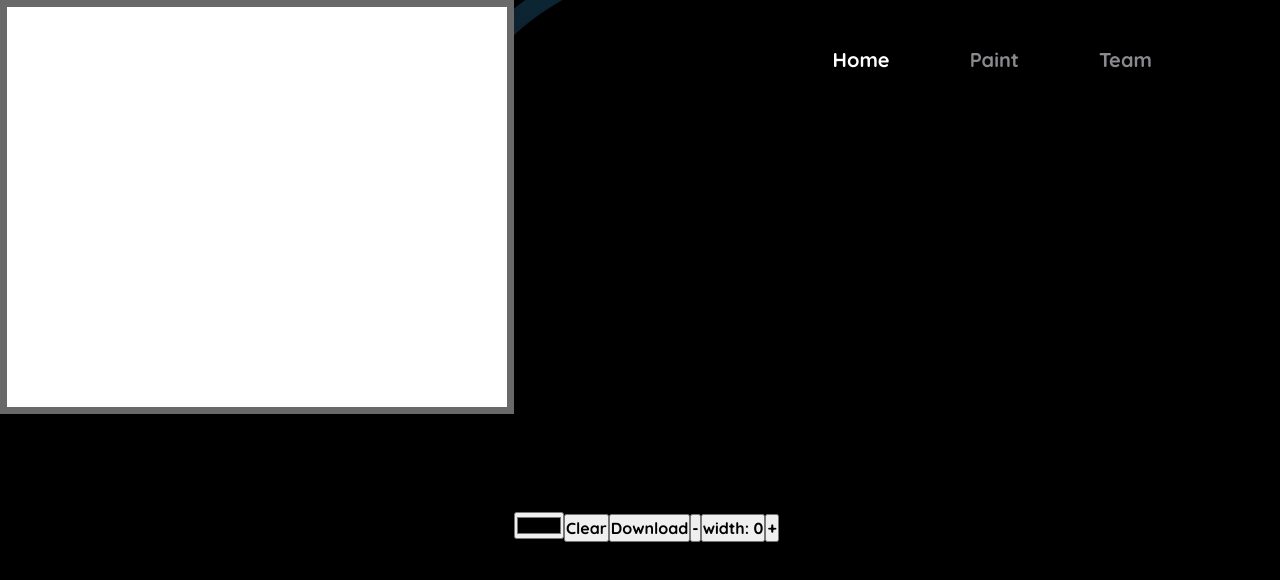
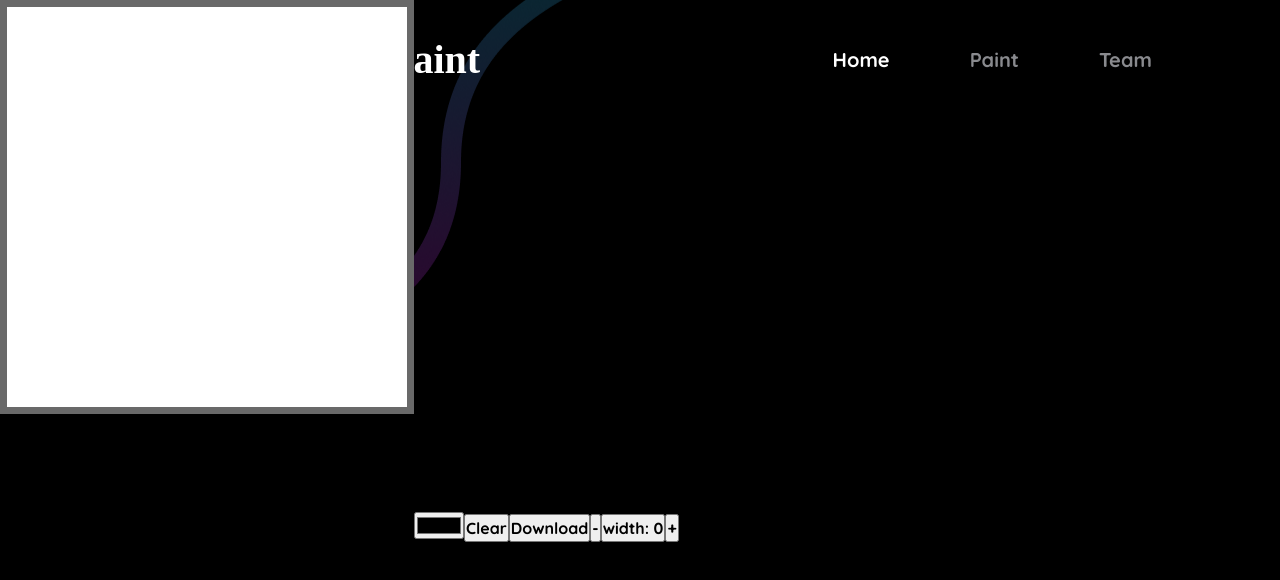
Before and after one commit to Mike2081/scratch-paint, a React (Create React App) app in the folder front-end/: page /paint in a window 1280 px wide. Shown: the top 580 px of the page. Built offline with nearby package versions, Linux system fonts and the light colour scheme; a web font is replaced by a local one.

Commit message:
trying to change canvas width

```diff
--- a/front-end/src/Components/Holder.js
+++ b/front-end/src/Components/Holder.js
@@ -78,7 +78,7 @@ function Holder() {
       style={{
           border: "7px solid dimgrey"
         }}
-        width={500}
+        width={400}
         height={400}
         ref={canvasRef}
         onMouseDown={onMouseDown}
--- a/front-end/src/Components/Navbar.js
+++ b/front-end/src/Components/Navbar.js
@@ -4,6 +4,7 @@ import logo from "../Images/favicon.svg";
 import * as FaIcons from "react-icons/fa";
 import { Link } from "react-router-dom";
 import { SidebarData } from "./SidebarData";
+import Holder from "./Holder";
 
 function Navbar() {
   const [sidebar, setSidebar] = useState(false);
--- a/front-end/src/Styles/HolderCSS/Holder.scss
+++ b/front-end/src/Styles/HolderCSS/Holder.scss
@@ -3,4 +3,5 @@
   background-color: white;
   position: relative;
   bottom: 120px;
+  //   width: 100%;
 }
```
Also changed, not shown: 1 other file (tests, documents, lock files or other folders).
